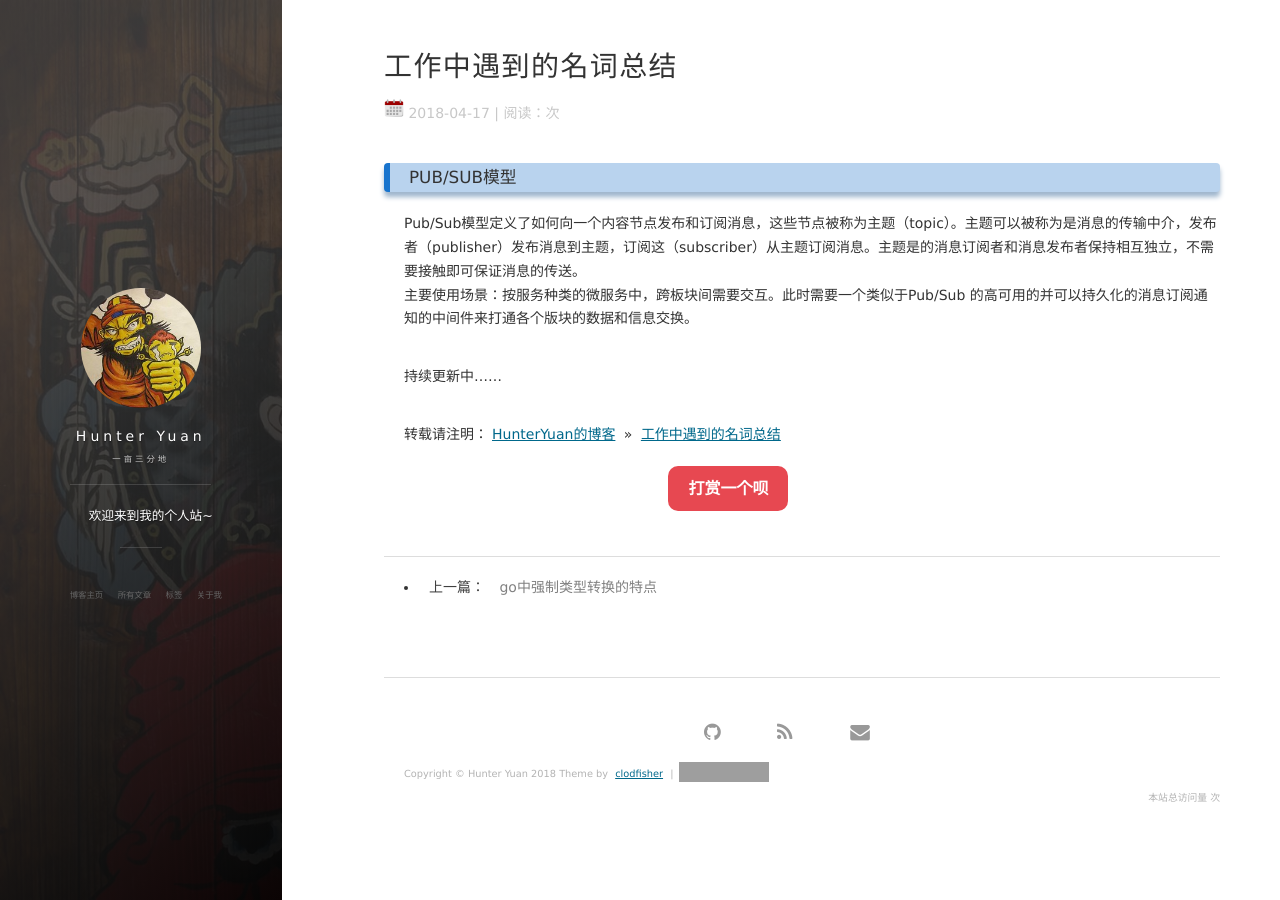
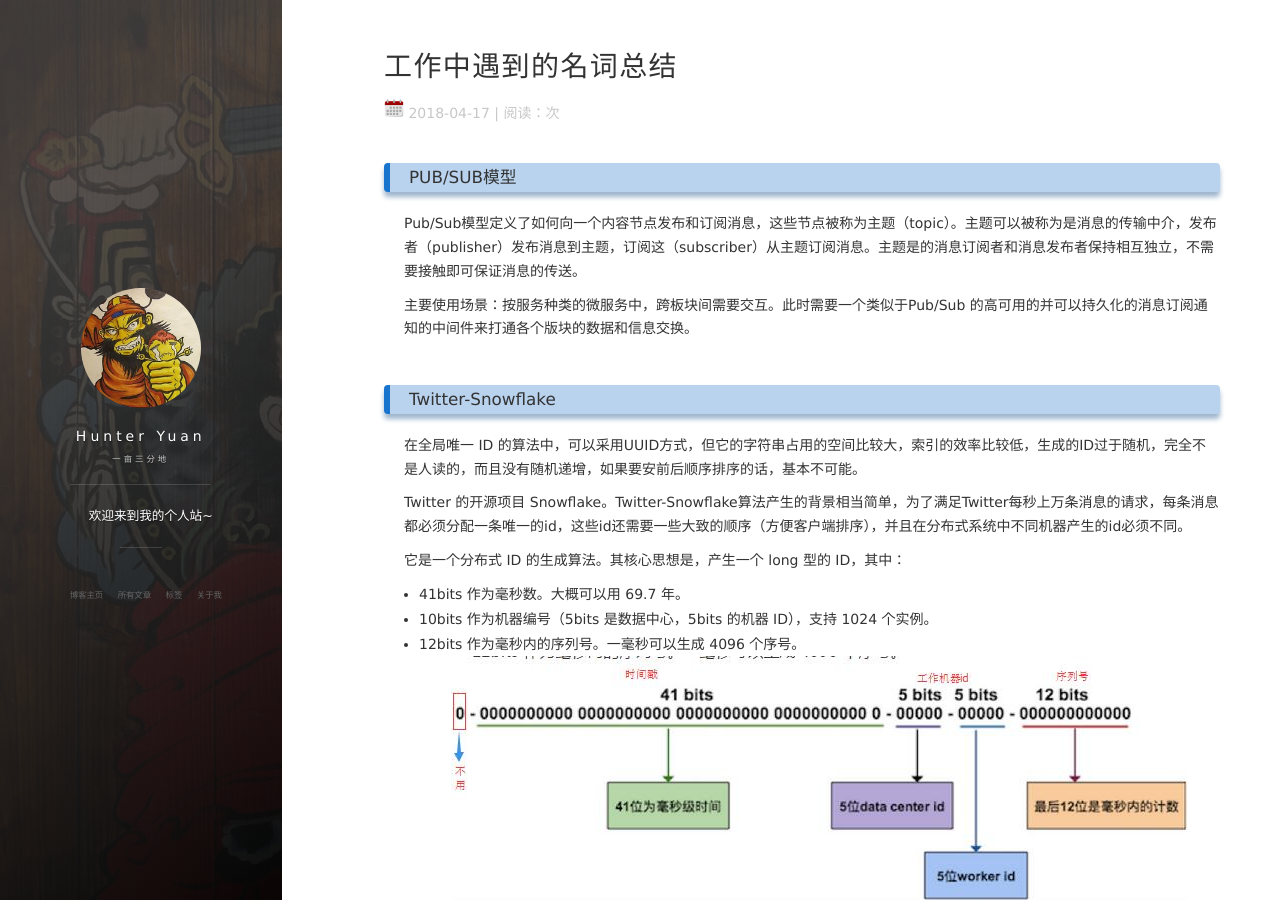
Before and after one commit to Clodfisher/Clodfisher.github.io, a Jekyll site: the page built from _posts/2018-4-17-WorkNounSummary.md, in a window 1280 px wide and 900 px high. Built offline with Jekyll 4.4.1, drawn with Linux system fonts in a browser that asks for light colours; nearby versions of some CDN libraries; comment, search, counter and statistics services are not loaded; grey boxes are pictures that could not be loaded.

Commit message:
add Snowflake

```diff
--- a/_posts/2018-4-17-WorkNounSummary.md
+++ b/_posts/2018-4-17-WorkNounSummary.md
@@ -9,7 +9,20 @@ tags: 知识汇总
 ### PUB/SUB模型
 
 Pub/Sub模型定义了如何向一个内容节点发布和订阅消息，这些节点被称为主题（topic）。主题可以被称为是消息的传输中介，发布者（publisher）发布消息到主题，订阅这（subscriber）从主题订阅消息。主题是的消息订阅者和消息发布者保持相互独立，不需要接触即可保证消息的传送。
+
 主要使用场景：按服务种类的微服务中，跨板块间需要交互。此时需要一个类似于Pub/Sub 的高可用的并可以持久化的消息订阅通知的中间件来打通各个版块的数据和信息交换。
+
+<br>
+### Twitter-Snowflake
+在全局唯一 ID 的算法中，可以采用UUID方式，但它的字符串占用的空间比较大，索引的效率比较低，生成的ID过于随机，完全不是人读的，而且没有随机递增，如果要安前后顺序排序的话，基本不可能。
+
+Twitter 的开源项目 Snowflake。Twitter-Snowflake算法产生的背景相当简单，为了满足Twitter每秒上万条消息的请求，每条消息都必须分配一条唯一的id，这些id还需要一些大致的顺序（方便客户端排序），并且在分布式系统中不同机器产生的id必须不同。
+
+它是一个分布式 ID 的生成算法。其核心思想是，产生一个 long 型的 ID，其中：
+* 41bits 作为毫秒数。大概可以用 69.7 年。
+* 10bits 作为机器编号（5bits 是数据中心，5bits 的机器 ID），支持 1024 个实例。
+* 12bits 作为毫秒内的序列号。一毫秒可以生成 4096 个序号。
+![](/images/posts/2018-4-17-WorkNounSummary/WorkNounSummary0.jpg)
 
 
 
```
Also changed, not shown: images/posts/2018-4-17-WorkNounSummary/WorkNounSummary0.jpg (added).
